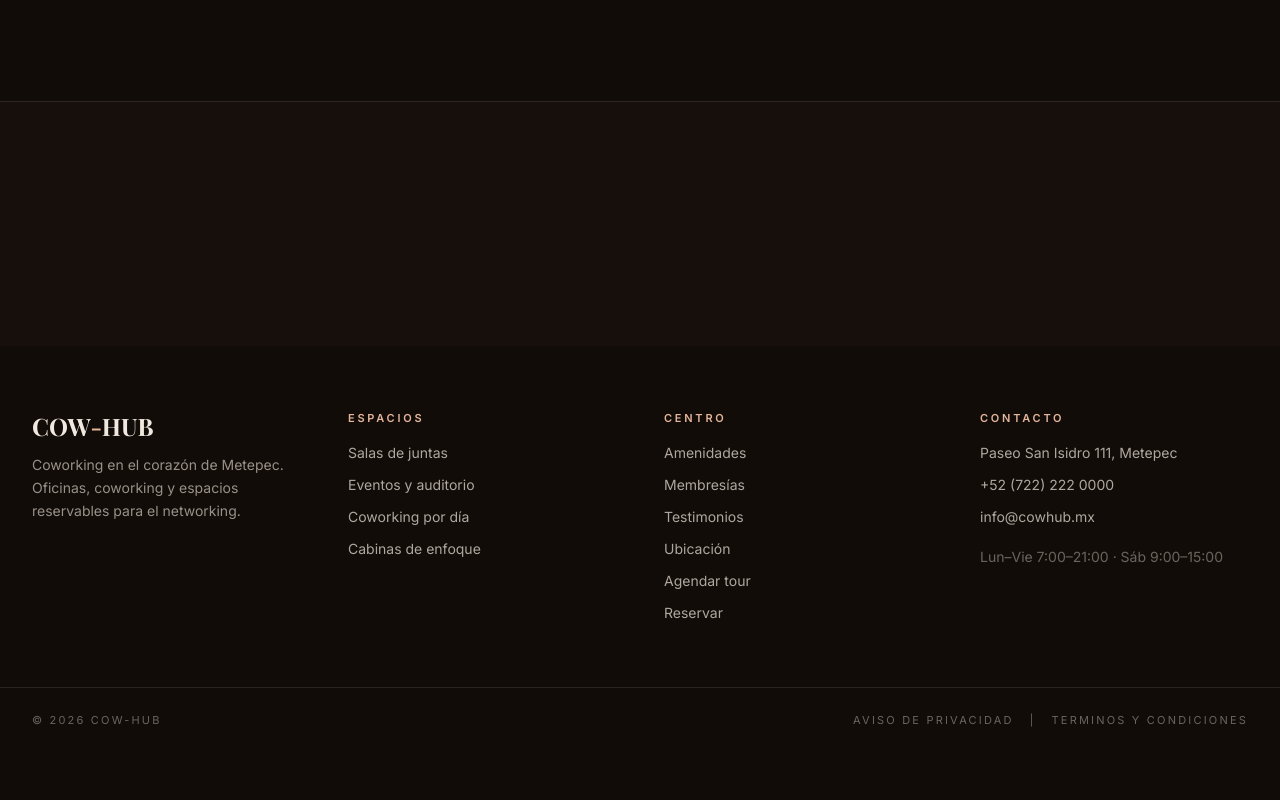
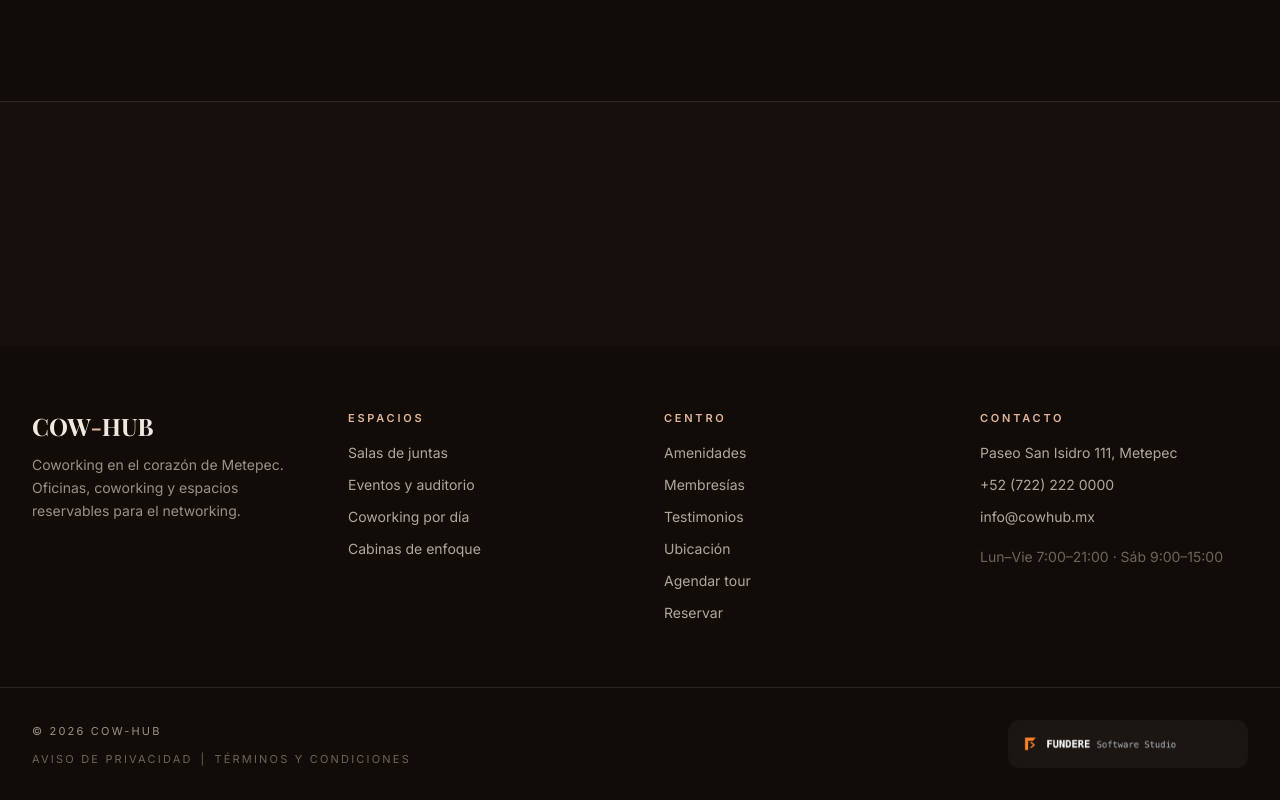
Before and after one commit to MrLuizao/cowhub-book, a Nuxt app: page / in a window 1280 px wide. Shown: the part 8539-9339 px from the top of the page. Before the commit the page ends 9291 px from the top, so only its background shows below. Built offline with nearby package versions, Linux system fonts and the light colour scheme; no server answers; a web font is replaced by a local one.

Commit message:
feat: add brand logo and update layout in site footer

```diff
--- a/app/components/SiteFooter.vue
+++ b/app/components/SiteFooter.vue
@@ -66,12 +66,23 @@ const year = new Date().getFullYear()
     </div>
     <div class="border-t border-white/10">
       <div
-        class="mx-auto flex max-w-7xl flex-col items-center justify-between gap-3 px-5 py-6 text-[11px] uppercase tracking-[0.2em] text-cream-100/40 sm:flex-row lg:px-8">
-        <p>© {{ year }} COW-HUB</p>
-        <div class="flex gap-4">
-          <a href="#" target="_blank" rel="noopener">Aviso de privacidad</a>
-          |
-          <a href="#" target="_blank" rel="noopener">Terminos y condiciones</a>
+        class="mx-auto flex max-w-7xl flex-col items-start justify-between gap-6 px-5 py-8 text-[11px] uppercase tracking-[0.2em] text-cream-100/40 sm:flex-row sm:items-end lg:px-8">
+        <div class="flex w-full flex-col items-end text-right gap-4 sm:w-auto sm:items-start sm:text-left sm:gap-3">
+          <p class="text-cream-100/60">© {{ year }} COW-HUB</p>
+          <div class="flex flex-col items-end gap-4 sm:flex-row sm:items-center sm:gap-2">
+            <a href="#" target="_blank" rel="noopener" class="transition hover:text-cream-100/80">Aviso de
+              privacidad</a>
+            <span class="hidden sm:inline">|</span>
+            <a href="#" target="_blank" rel="noopener" class="transition hover:text-cream-100/80">Términos y
+              condiciones</a>
+          </div>
+        </div>
+        <div class="flex flex-col items-center self-center sm:items-end sm:self-auto gap-2">
+          <a href="https://foundry-landing-pi.vercel.app/" target="_blank" rel="noopener noreferrer"
+            class="inline-flex cursor-pointer items-center rounded-xl bg-white/[0.04] transition duration-300 hover:border-[#ff6b00]/70 hover:bg-white/[0.08]">
+            <img src="/brand/fundere-original-dark.png" alt="FUNDERE Software Studio"
+              class="h-10 w-auto object-contain mix-blend-screen transition duration-300 group-hover:scale-105 sm:h-12" />
+          </a>
         </div>
       </div>
     </div>
```
Also changed, not shown: public/brand/fundere-mono-white.png (added), public/brand/fundere-original-dark.png (added).
